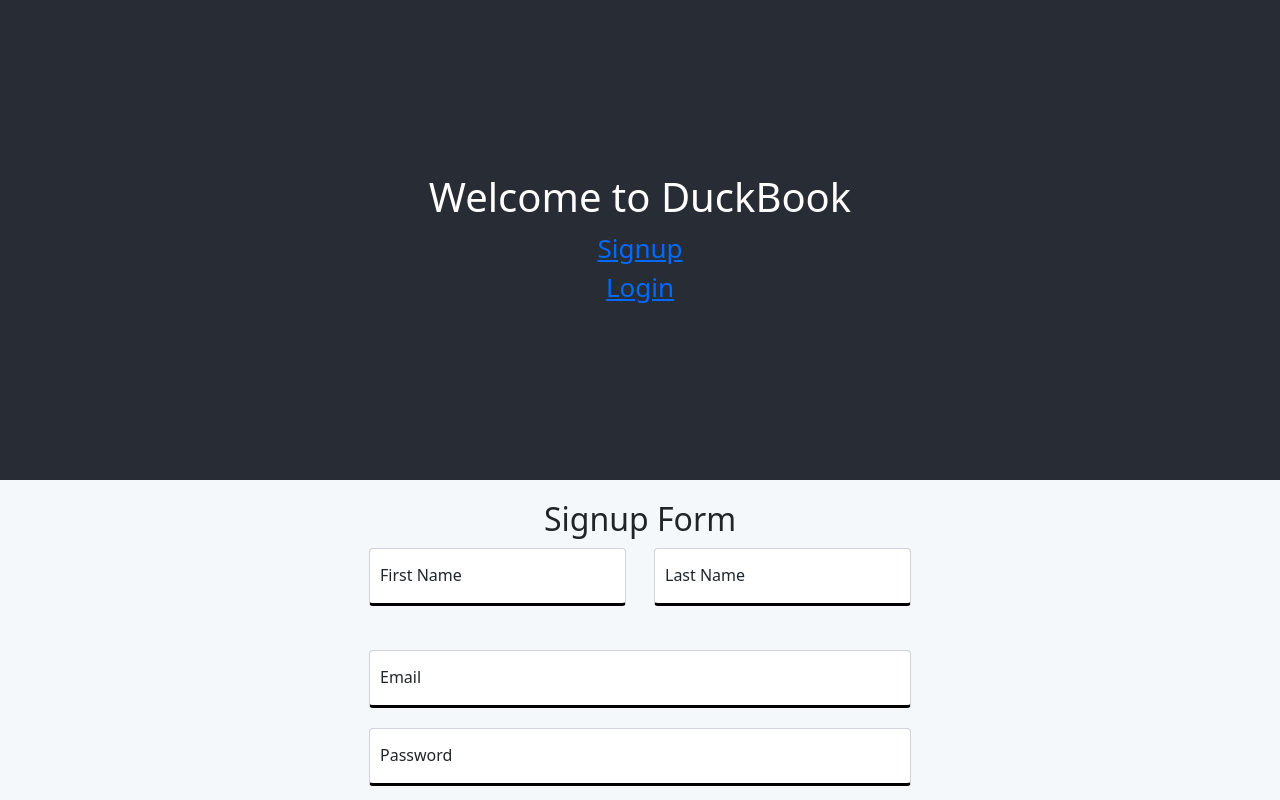
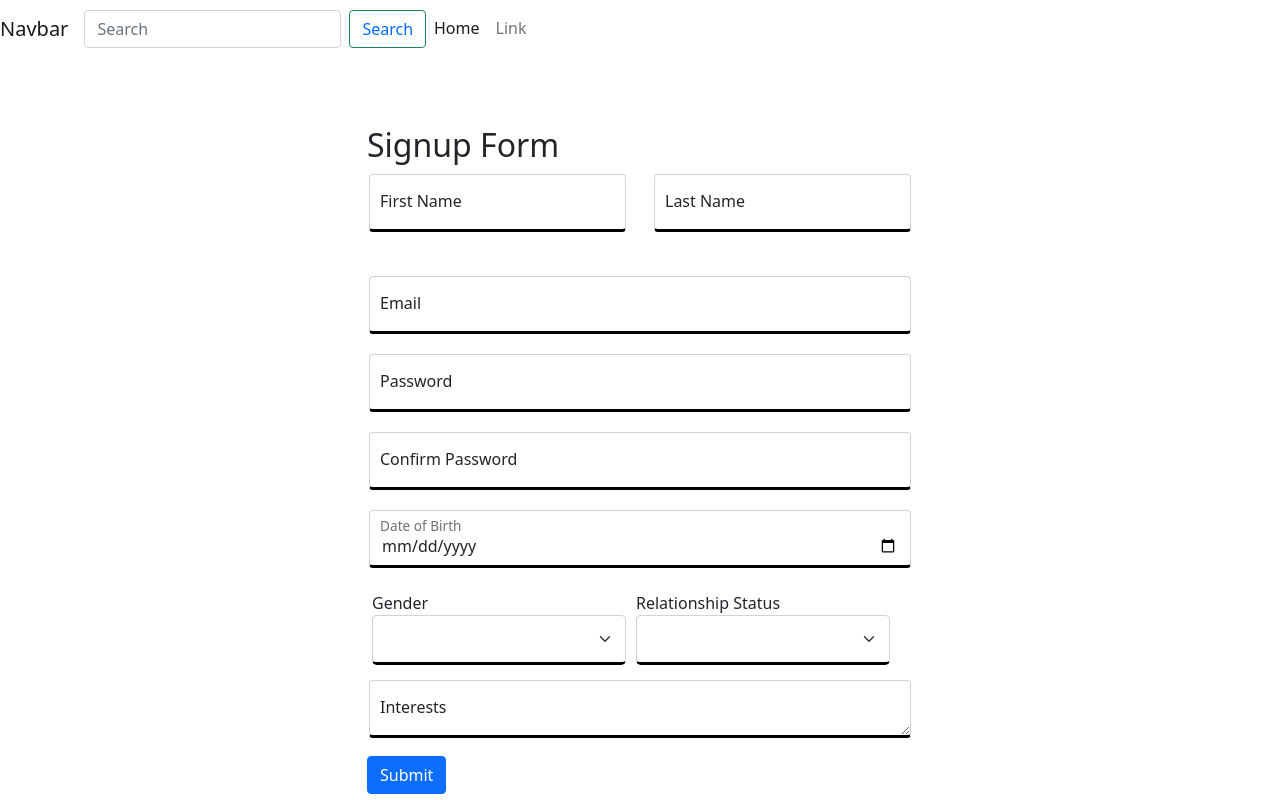
Before and after one commit to akshay-sahasrabuddhe/code-warriors, a React (Create React App) app in the folder client/: page /signup in a window 1280 px wide. Shown: the top 800 px of the page. Built offline with nearby package versions, Linux system fonts and the light colour scheme.

Commit message:
vertical navigation development in progress

```diff
--- a/client/package.json
+++ b/client/package.json
@@ -5,7 +5,10 @@
   "dependencies": {
     "@emotion/react": "^11.8.2",
     "@emotion/styled": "^11.8.1",
+    "@fortawesome/fontawesome-free": "^6.1.0",
     "@material-ui/core": "^4.12.3",
+    "@material-ui/icons": "^4.11.2",
+    "@mui/icons-material": "^5.5.1",
     "@mui/material": "^5.5.1",
     "@testing-library/jest-dom": "^5.16.2",
     "@testing-library/react": "^12.1.4",
--- a/client/public/index.html
+++ b/client/public/index.html
@@ -24,6 +24,12 @@
       work correctly both with client-side routing and a non-root public URL.
       Learn how to configure a non-root public URL by running `npm run build`.
     -->
+    <!-- Start of Bootstrap CDN -->
+      <link href="https://cdn.jsdelivr.net/npm/bootstrap@5.0.2/dist/css/bootstrap.min.css" rel="stylesheet" integrity="sha384-EVSTQN3/azprG1Anm3QDgpJLIm9Nao0Yz1ztcQTwFspd3yD65VohhpuuCOmLASjC" crossorigin="anonymous"/>
+    <!-- End of Bootstrap CDN -->
+
+    <link rel="stylesheet" href="https://fonts.googleapis.com/icon?family=Material+Icons" />
+
     <title>React App</title>
   </head>
   <body>
@@ -39,5 +45,8 @@
       To begin the development, run `npm start` or `yarn start`.
       To create a production bundle, use `npm run build` or `yarn build`.
     -->
+    <!-- Bootstrap Script -->
+    <script src="https://cdn.jsdelivr.net/npm/bootstrap@5.0.2/dist/js/bootstrap.bundle.min.js" integrity="sha384-MrcW6ZMFYlzcLA8Nl+NtUVF0sA7MsXsP1UyJoMp4YLEuNSfAP+JcXn/tWtIaxVXM" crossorigin="anonymous"></script>
+    <!-- End of Bootstrap Script -->
   </body>
 </html>
--- a/client/src/App.css
+++ b/client/src/App.css
@@ -1,6 +1,67 @@
-.App {
+/* Start of Background Colors */
+
+.messanger-dark-background{
+  background-color: #006AFF;
+}
+
+.messanger-dark-color{
+  color: #006AFF;
+}
+
+.twitter-light-gray{
+  color: #AAB8C2;
+}
+
+/* End of Background Colors */
+
+.navbar .nav-item:after {
+  background: none repeat scroll 0 0 transparent;
+  bottom: 0px;
+  content: "";
+  display: block;
+  height: 2px;
+  left: 50%;
+  background: #006AFF;
+  transition: width 0.3s ease 0s, left 0.3s ease 0s;
+  width: 0px;
+}
+
+.navbar .nav-item:hover:after {
+  width: 100%;
+  left: 0;
+}
+/*
+.horizontal-navigation{
+  animation: 0.50s ease-out slideInFromUp;
+  border-bottom: 2px solid #AAB8C2;
+}  */
+
+@keyframes slideInFromUp {
+  0% {
+      transform: translateY(-100%);
+  }
+  100% {
+      transform: translateY(0);
+  }
+}
+
+.vertical-navigation{
+  animation: 0.50s ease-out slideInFromLeft;
+}
+
+@keyframes slideInFromLeft {
+  0% {
+      transform: translateX(-100%);
+  }
+  100% {
+      transform: translateX(0);
+  }
+}
+
+
+/* .App {
   text-align: center;
-}
+} */
 
 .App-logo {
   height: 40vmin;
@@ -14,14 +75,14 @@
 }*/
 
 .App-body{
-  background-color: #F5F8FA;
+  /* background-color: #F5F8FA; */
   display: flex;
   flex-direction: column;
   align-items: center;
   justify-content: center;
 
 }
-
+/*
 .App-header {
   background-color: #282c34;
   min-height: 60vh;
@@ -31,7 +92,7 @@
   justify-content: center;
   font-size: calc(10px + 2vmin);
   color: white;
-}
+} */
 
 .App-link {
   /*color: #61dafb;*/
@@ -97,3 +158,66 @@
 .select{
   padding:5px;
 }
+
+.vertical-navigation{
+  display: none;
+  position: absolute;
+}
+
+.vertical-navigation .nav-link{
+  color:#006AFF;
+  font-size: 16px;
+  text-align: center;
+  padding: 5px 90px 5px 15px;
+  transition: all 0.25s;
+  display: flex;
+}
+
+.vertical-navigation .nav-link:hover{
+  background: #006AFF;
+  color: #ffffff;
+  border-radius: 5px;
+  border: 0.5px solid gray;
+}
+
+.vertical-navigation .nav-link span {
+  cursor: pointer;
+  display: block;
+  position: relative;
+  transition: 0.25s;
+  align-self: center;
+}
+
+.vertical-navigation .material-icons.nav-icons{
+  font-size: 225%;
+  margin-right: 10px;
+}
+
+.nav-link span:after {
+  content: '\00bb';
+  font-size: 36px;
+  position: absolute;
+  opacity: 0;
+  top: -18px;
+  right: -20px;
+  transition: 0.15s;
+}
+
+
+.nav-link:hover span:after {
+  opacity: 1;
+  right: -25px;
+}
+
+
+
+/*  Start of Media Queries */
+
+@media(min-width:1024px){
+
+  .vertical-navigation{
+    display: flex;
+  }
+}
+
+/*  End of Media Queries */
--- a/client/src/App.js
+++ b/client/src/App.js
@@ -1,6 +1,7 @@
 import React from 'react';
 import logo from './logo.svg';
 import 'bootstrap/dist/css/bootstrap.min.css';
+import Navigation from './components/Navigation';
 import Signup from './components/Signup';
 import Login from './components/Login';
 import './App.css';
@@ -12,13 +13,12 @@ function App() {
       <div className="App">
 
         <header className="App-header">
-          <h1>Welcome to DuckBook</h1>
-          <Link className='App-link' to='signup'>Signup</Link>
-          <Link className='App-link' to='login'>Login</Link>
-
+          {/* <Link className='App-link' to='signup'>Signup</Link>
+          <Link className='App-link' to='login'>Login</Link> */}
+          <Navigation></Navigation>
         </header>
 
-        <div className='App-body'>
+        <div className='App-body pt-5 pb-5'>
           <Routes>
 
             <Route  path = '/signup' element={<Signup />}/>
--- /dev/null
+++ b/client/src/components/Navigation.js
@@ -0,0 +1,59 @@
+import React, { useState, useEffect } from "react";
+import { Form } from "react-bootstrap";
+import '../App.css';
+
+const Navigation = (props) => {
+    return (
+        // ---------- Start of Navigation ---------- //
+       <section className="section nav-section">
+            <nav className="navbar navbar-expand-lg horizontal-navigation navbar-expand-lg navbar-light">
+                <a class="navbar-brand" href="#">Navbar</a>
+                <button class="navbar-toggler" type="button" data-bs-toggle="collapse" data-bs-target="#navbarSupportedContent" aria-controls="navbarSupportedContent" aria-expanded="false" aria-label="Toggle navigation">
+
+                <span class="navbar-toggler-icon"></span>
+                </button>
+                <div className="collapse navbar-collapse" id="navbarSupportedContent">
+                <form class="d-flex">
+                    <input class="form-control me-2" type="search" placeholder="Search" aria-label="Search"/>
+                    <button class="btn btn-outline-success" type="submit">Search</button>
+                </form>
+                <ul className="navbar-nav me-auto mb-2 mb-lg-0">
+                    <li className="nav-item">
+                        <a className="nav-link active" aria-current="page" href="#">Home</a>
+                    </li>
+                    <li className="nav-item">
+                        <a className="nav-link" href="#">Link</a>
+                    </li>
+                    {/* <li className="nav-item dropdown">
+                    <a className="nav-link dropdown-toggle" href="#" id="navbarDropdown" role="button" data-bs-toggle="dropdown" aria-expanded="false">
+                        Dropdown
+                    </a>
+                    <ul className="dropdown-menu" aria-labelledby="navbarDropdown">
+                        <li><a className="dropdown-item" href="#">Action</a></li>
+                        <li><a className="dropdown-item" href="#">Another action</a></li>
+                        <li><hr className="dropdown-divider"></hr></li>
+                        <li><a className="dropdown-item" href="#">Something else here</a></li>
+                    </ul>
+                    </li> */}
+                </ul>
+
+                </div>
+            </nav>
+            <nav className="nav flex-column vertical-navigation">
+                <a className="nav-link" href="/"><aside className="material-icons nav-icons">account_circle</aside><span>Akshay</span></a>
+                <a className="nav-link" href="/"><aside className="material-icons nav-icons">people_alt</aside><span>Friends</span></a>
+
+                <a className="nav-link" href="/"><aside className="material-icons nav-icons">ondemand_video</aside><span>Videos</span></a>
+                <a className="nav-link" href="/"><aside className="material-icons nav-icons">history</aside><span>Memories</span></a>
+                <a className="nav-link" href="/"><aside className="material-icons nav-icons">newspaper</aside><span>News</span></a>
+                <a className="nav-link" href="/"><aside className="material-icons nav-icons">wb_sunny</aside><span>Weather</span></a>
+
+                <a className="nav-link" href="/login">Login</a>
+                <a className="nav-link" href="/Signup">Signup</a>
+            </nav>
+       </section>
+        // ---------- End of Navigation ---------- //
+    );
+};
+
+export default Navigation;
```
